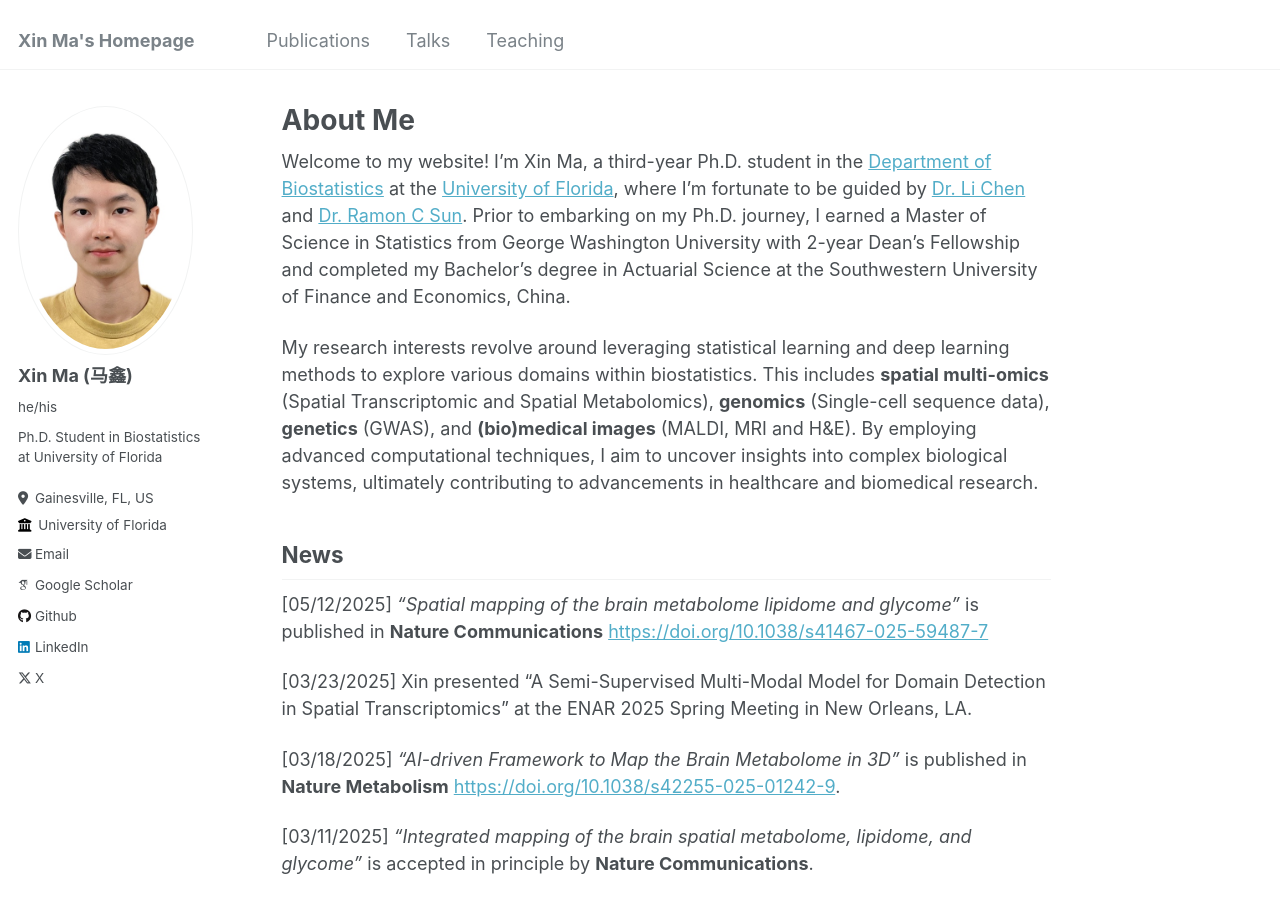
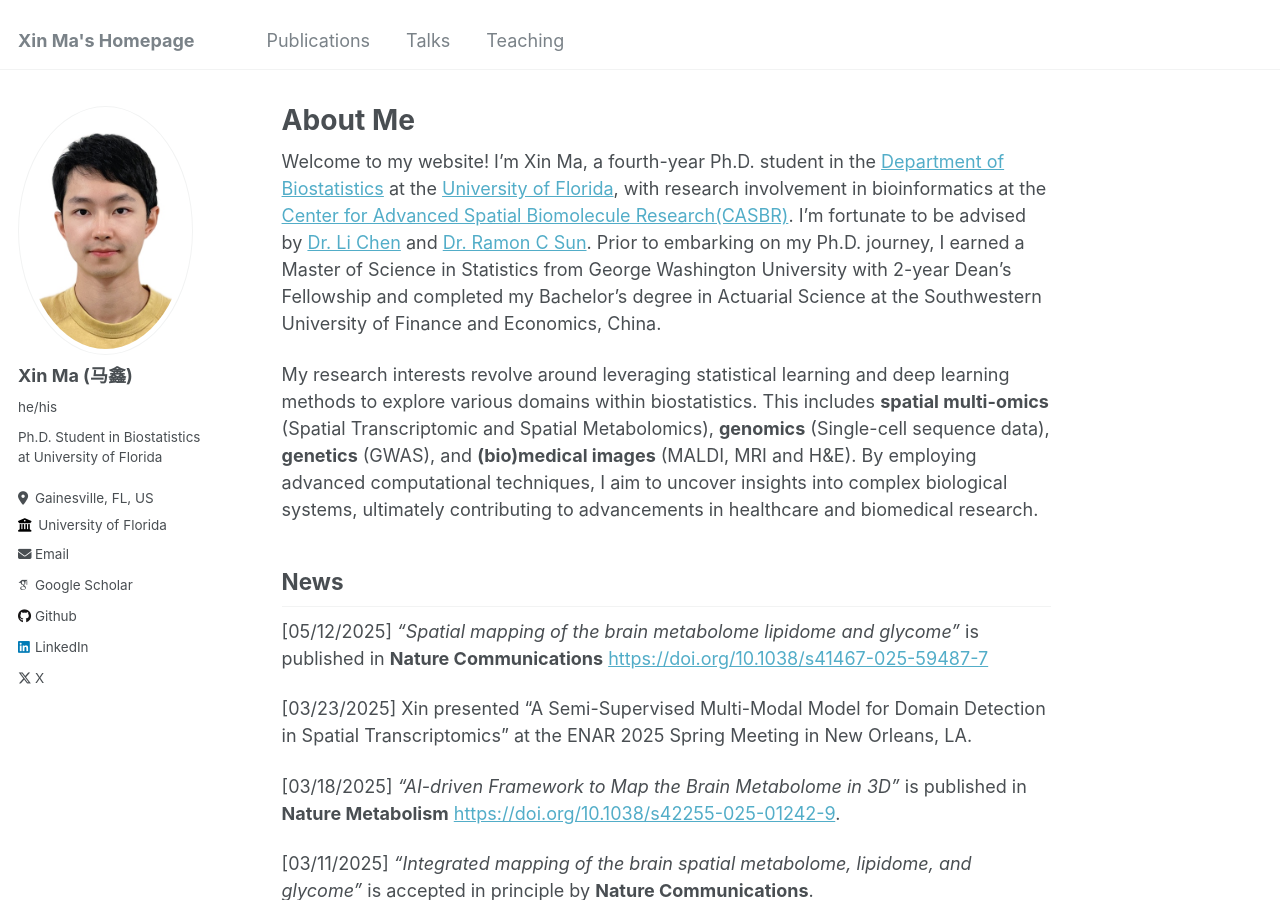
Before and after one commit to XinBiostats/xinbiostats.github.io, a Jekyll site: the page built from _pages/about.md, in a window 1280 px wide and 900 px high. Built offline with Jekyll 4.4.1, drawn with Linux system fonts in a browser that asks for light colours; some web fonts are replaced.

Commit message:
Update about.md

```diff
--- a/_pages/about.md
+++ b/_pages/about.md
@@ -7,7 +7,7 @@ redirect_from:
   - /about.html
 ---
 
-Welcome to my website! I'm Xin Ma, a third-year Ph.D. student in the [Department of Biostatistics](https://biostat.ufl.edu) at the [University of Florida](https://www.ufl.edu), where I'm fortunate to be guided by [Dr. Li Chen](https://directory.ufhealth.org/chen-li-1/) and [Dr. Ramon C Sun](https://biochem.med.ufl.edu/profile/sun-ramon/). Prior to embarking on my Ph.D. journey, I earned a Master of Science in Statistics from George Washington University with 2-year Dean's Fellowship and completed my Bachelor's degree in Actuarial Science at the Southwestern University of Finance and Economics, China.
+Welcome to my website! I'm Xin Ma, a fourth-year Ph.D. student in the [Department of Biostatistics](https://biostat.ufl.edu) at the [University of Florida](https://www.ufl.edu), with research involvement in bioinformatics at the [Center for Advanced Spatial Biomolecule Research(CASBR)](https://casbr.biochem.med.ufl.edu/). I'm fortunate to be advised by [Dr. Li Chen](https://directory.ufhealth.org/chen-li-1/) and [Dr. Ramon C Sun](https://biochem.med.ufl.edu/profile/sun-ramon/). Prior to embarking on my Ph.D. journey, I earned a Master of Science in Statistics from George Washington University with 2-year Dean's Fellowship and completed my Bachelor's degree in Actuarial Science at the Southwestern University of Finance and Economics, China.
 
 My research interests revolve around leveraging statistical learning and deep learning methods to explore various domains within biostatistics. This includes **spatial multi-omics** (Spatial Transcriptomic and Spatial Metabolomics), **genomics** (Single-cell sequence data), **genetics** (GWAS), and **(bio)medical images** (MALDI, MRI and H&E). By employing advanced computational techniques, I aim to uncover insights into complex biological systems, ultimately contributing to advancements in healthcare and biomedical research.
 
```
